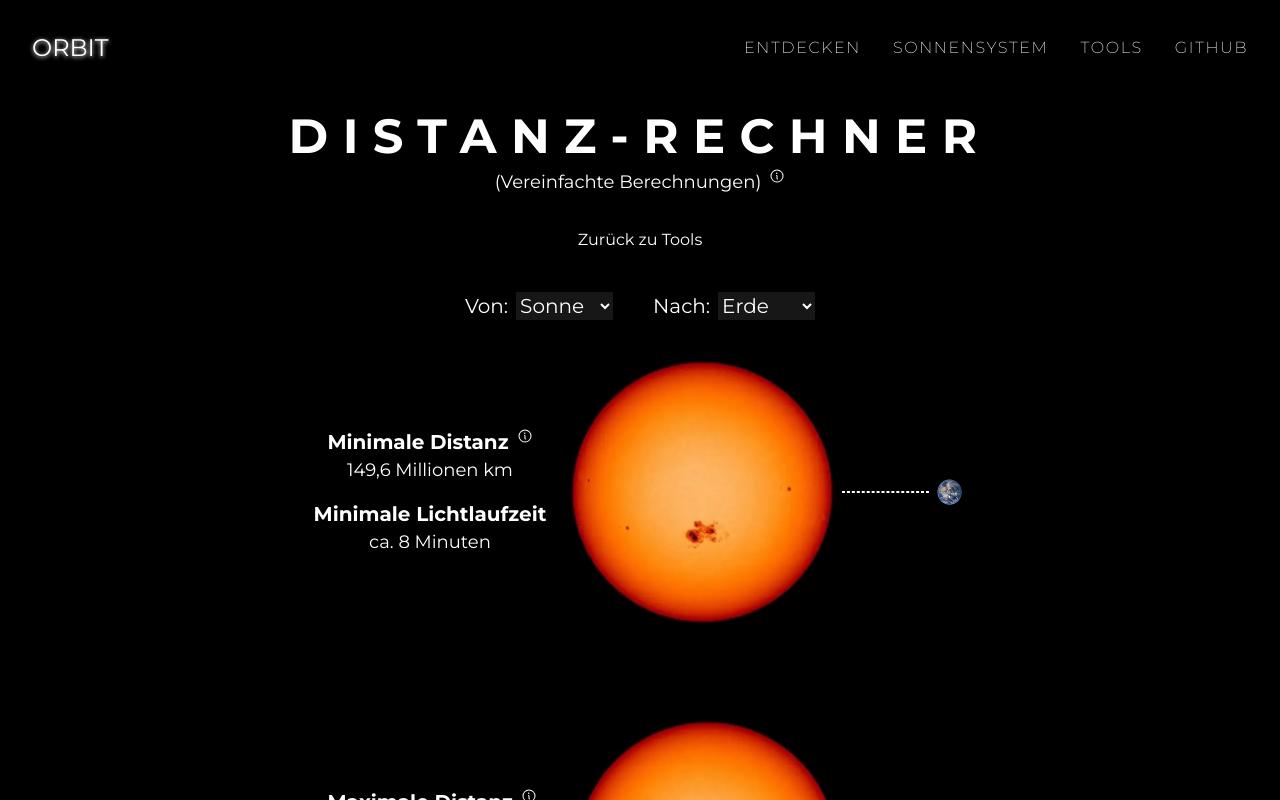
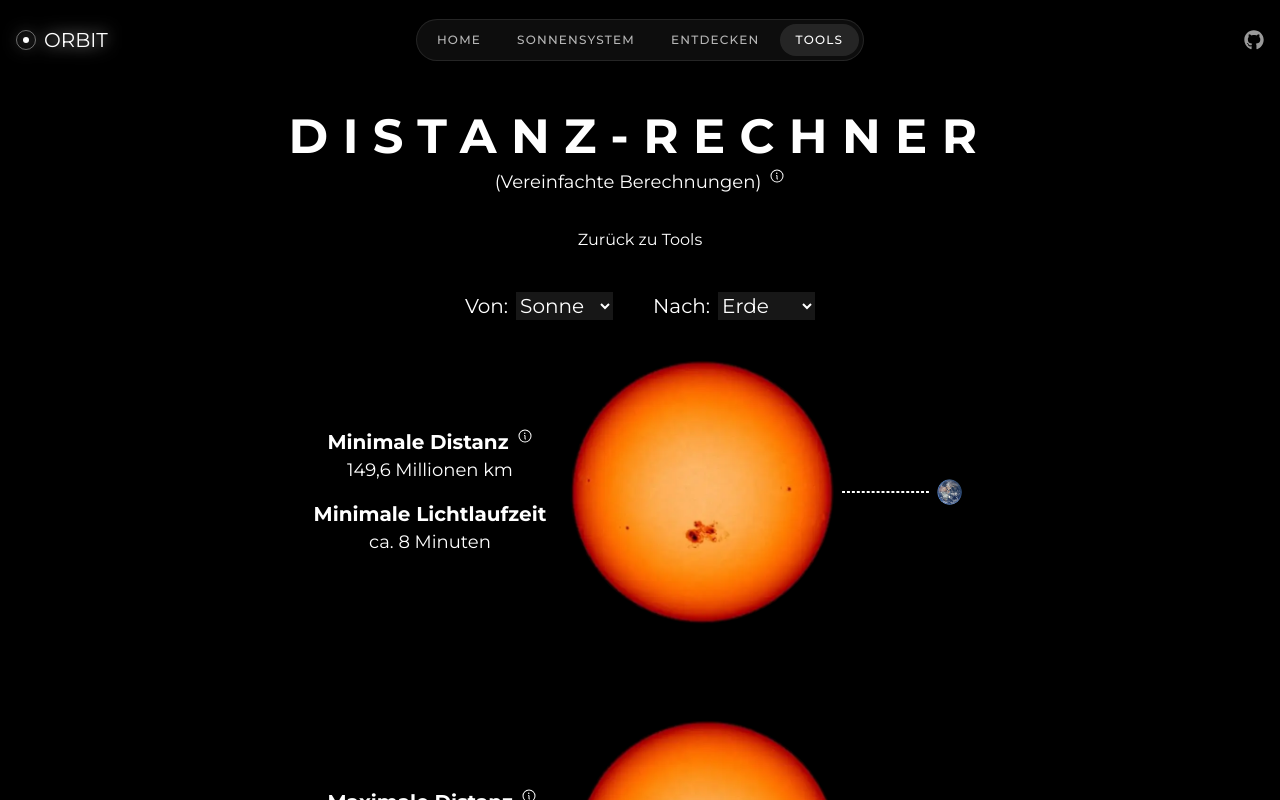
Before and after one commit to zeroequalsone/orbit, a Next.js app: page /tools/distance-calculator in a window 1280 px wide. Shown: the top 800 px of the page. Built offline with nearby package versions, Linux system fonts and the light colour scheme.

Commit message:
feat(navbar): redesign navbar with active link highlighting (#66)

```diff
--- a/app/components/Navbar.tsx
+++ b/app/components/Navbar.tsx
@@ -1,78 +1,143 @@
 "use client";
-import { ListIcon, XIcon } from "@phosphor-icons/react";
 import Link from "next/link";
+import { usePathname } from "next/navigation";
+import { HiOutlineMenuAlt4, HiOutlineX } from "react-icons/hi";
 import { useState } from "react";
+import { FaGithub } from "react-icons/fa";
+
+const navLinks = [
+  { name: "Home", href: "/" },
+  { name: "Sonnensystem", href: "/solar-system" },
+  { name: "Entdecken", href: "/explore" },
+  { name: "Tools", href: "/tools" },
+];
+
+function isLinkActive(pathname: string, href: string) {
+  if (href === "/") return pathname === "/";
+  return pathname === href || pathname.startsWith(`${href}/`);
+}
 
 export default function Navbar() {
   const [mobileMenuOpen, setMobileMenuOpen] = useState(false);
-
-  const navLinks = [
-    { name: "Entdecken", href: "/explore" },
-    { name: "Sonnensystem", href: "/solar-system" },
-    { name: "Tools", href: "/tools" },
-    { name: "GitHub", href: "https://github.com/zeroequalsone/orbit" },
-  ];
+  const pathname = usePathname();
 
   return (
-    <div className={"fixed w-full z-50 flex justify-center bg-black/25"}>
-      <div className="hidden lg:flex justify-between items-center p-8 max-w-384 w-full uppercase">
-        <Link href={"/"} className="text-2xl drop-shadow-sm drop-shadow-white">
+    <header className="sticky top-0 z-50 select-none">
+      <div className="absolute top-0 left-0 w-full backdrop-blur-md">
+        <div className="max-w-7xl mx-auto w-full">
+          <div className="flex items-center justify-between gap-16 h-20 p-4">
+            {/* Logo */}
+            <div className="flex-1">
+              <Link
+                href="/"
+                className="group flex items-center gap-2 text-xl uppercase drop-shadow-[0_0_8px_rgba(255,255,255,0.8)] w-fit"
+              >
+                <span className="relative flex h-5 w-5 items-center justify-center">
+                  <span className="absolute h-5 w-5 rounded-full border border-white/40 transition-colors group-hover:border-white" />
+                  <span className="h-1.5 w-1.5 rounded-full bg-white" />
+                </span>
                 Orbit
               </Link>
-        <div className="flex gap-8 tracking-widest font-extralight">
-          {navLinks.map((navLink) => (
+            </div>
+
+            {/* Desktop Menu */}
+            <nav className="hidden items-center gap-1 rounded-full border border-white/10 bg-white/5 p-1 lg:flex justify-center">
+              {navLinks.map((link) => {
+                const active = isLinkActive(pathname, link.href);
+
+                return (
                   <Link
-              key={navLink.href}
-              href={navLink.href}
-              className="hover:font-normal"
-              onClick={() => setMobileMenuOpen(false)}
+                    key={link.href}
+                    href={link.href}
+                    aria-current={active ? "page" : undefined}
+                    className={`rounded-full px-4 py-2 text-xs font-medium uppercase tracking-widest transition-colors ${
+                      active
+                        ? "bg-white/10 text-white"
+                        : "text-white/70 hover:bg-white/10 hover:text-white"
+                    }`}
                   >
-              {navLink.name}
+                    {link.name}
                   </Link>
-          ))}
+                );
+              })}
+            </nav>
+
+            {/* GitHub + Mobile Toggle */}
+            <div className="flex flex-1 items-center justify-end gap-4">
+              <a
+                href="https://github.com/zeroequalsone/orbit"
+                target="_blank"
+                rel="noopener noreferrer"
+                aria-label="Orbit auf GitHub ansehen"
+                className="hidden text-white/60 transition-colors hover:text-white lg:block"
+              >
+                <FaGithub size={20} />
+              </a>
+
+              <button
+                type="button"
+                onClick={() => setMobileMenuOpen((prev) => !prev)}
+                aria-label={mobileMenuOpen ? "Menü schließen" : "Menü öffnen"}
+                className="relative flex h-8 w-8 items-center justify-center text-white lg:hidden"
+              >
+                <HiOutlineMenuAlt4
+                  size={26}
+                  className={`absolute transition-all duration-300 ${
+                    mobileMenuOpen
+                      ? "rotate-90 scale-0 opacity-0"
+                      : "rotate-0 scale-100 opacity-100"
+                  }`}
+                />
+                <HiOutlineX
+                  size={26}
+                  className={`absolute transition-all duration-300 ${
+                    mobileMenuOpen
+                      ? "rotate-0 scale-100 opacity-100"
+                      : "-rotate-90 scale-0 opacity-0"
+                  }`}
+                />
+              </button>
             </div>
           </div>
-      <div className={`flex lg:hidden p-8 w-full uppercase`}>
-        <div className="flex justify-between w-full z-50">
+
+          {/* Mobile Menu Dropdown */}
+          {mobileMenuOpen && (
+            <div className="md:hidden p-4 pt-0">
+              <div className="flex flex-col items-center gap-4 pt-4 border-t border-white/10">
+                {navLinks.map((link) => {
+                  const active = isLinkActive(pathname, link.href);
+
+                  return (
                     <Link
-            href={"/"}
-            className="text-2xl drop-shadow-sm drop-shadow-white"
+                      key={link.href}
+                      href={link.href}
+                      onClick={() => setMobileMenuOpen(false)}
+                      aria-current={active ? "page" : undefined}
+                      className={`w-full rounded-xl border px-6 py-2 text-center text-xs uppercase tracking-widest transition-colors ${
+                        active
+                          ? "border-white/20 bg-white/5 text-white"
+                          : "border-white/5 text-white/80 hover:border-white/20 hover:bg-white/5 hover:text-white"
+                      }`}
                     >
-            Orbit
+                      {link.name}
                     </Link>
-          {mobileMenuOpen ? (
-            <XIcon
-              className="text-3xl"
-              onClick={() => {
-                setMobileMenuOpen(false);
-              }}
-            />
-          ) : (
-            <ListIcon
-              className="text-3xl"
-              onClick={() => {
-                setMobileMenuOpen(true);
-              }}
-            />
-          )}
-        </div>
-        {mobileMenuOpen && (
-          <div className="fixed inset-0 bg-black flex items-center justify-center">
-            <div className="flex flex-col justify-center items-center gap-16 p-8 text-xl uppercase">
-              {navLinks.map((navLink) => (
-                <Link
-                  key={navLink.href}
-                  href={navLink.href}
-                  className="hover:font-normal"
+                  );
+                })}
+                <a
+                  href="https://github.com/zeroequalsone/orbit"
+                  target="_blank"
+                  rel="noopener noreferrer"
                   onClick={() => setMobileMenuOpen(false)}
+                  className="mt-2 flex items-center gap-2 text-sm uppercase tracking-widest text-white/60 transition-colors hover:text-white"
                 >
-                  {navLink.name}
-                </Link>
-              ))}
+                  <FaGithub size={18} />
+                  GitHub
+                </a>
               </div>
             </div>
           )}
         </div>
       </div>
+    </header>
   );
 }
```
Lines whose indentation alone changed are shown as unchanged.
